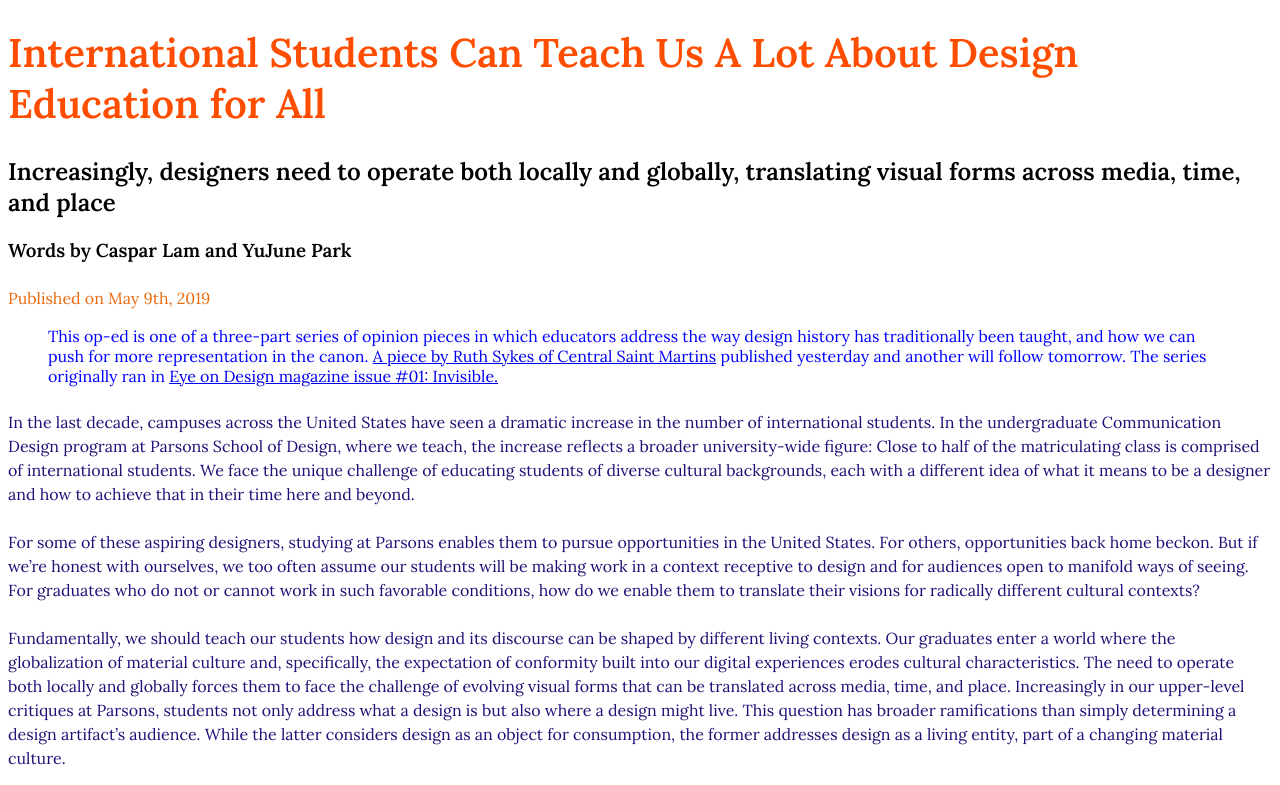
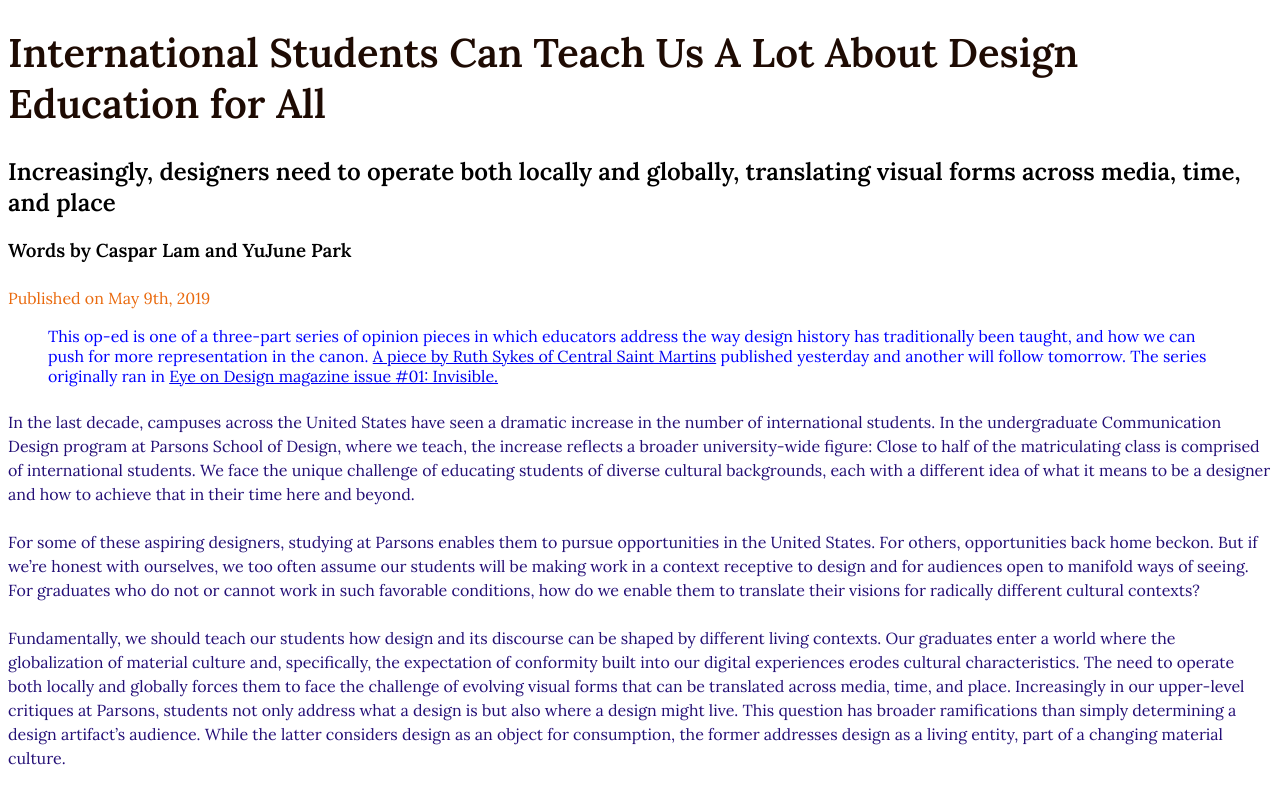
Before and after one commit to andremgrr/manuscript, a plain HTML site: page index.html in a window 1280 px wide. Shown: the top 785 px of the page. Drawn offline with Linux system fonts and the light colour scheme.

Commit message:
Update index.css

```diff
--- a/styles/index.css
+++ b/styles/index.css
@@ -14,7 +14,7 @@ p { color: rgb(35, 14, 118); }
 }
 blockquote { color: blue; }
 .highlight {
-	color: rgb(255, 77, 0);
+	color: rgb(30, 11, 3);
 }
 p{
 	line-height: 1.5;
```
